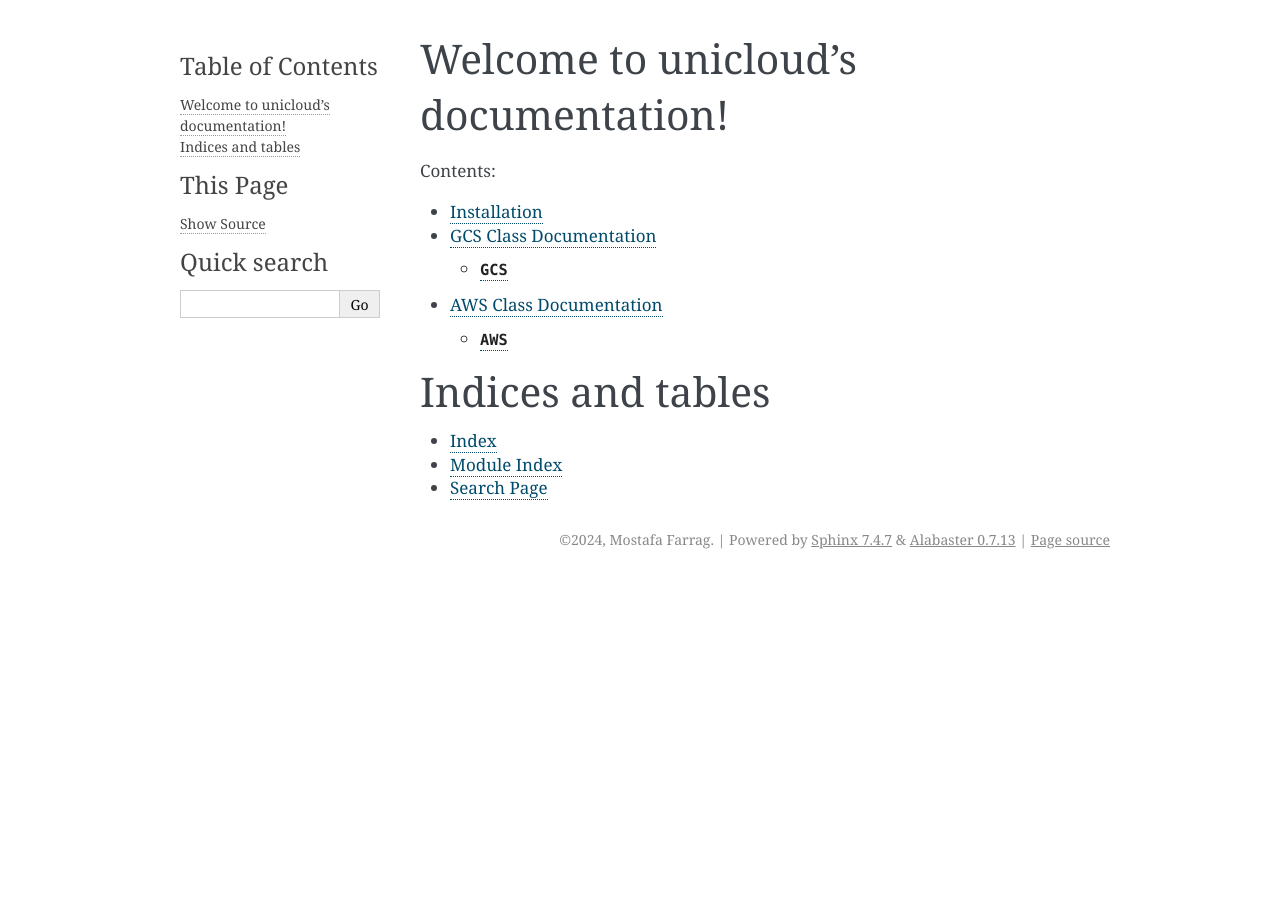
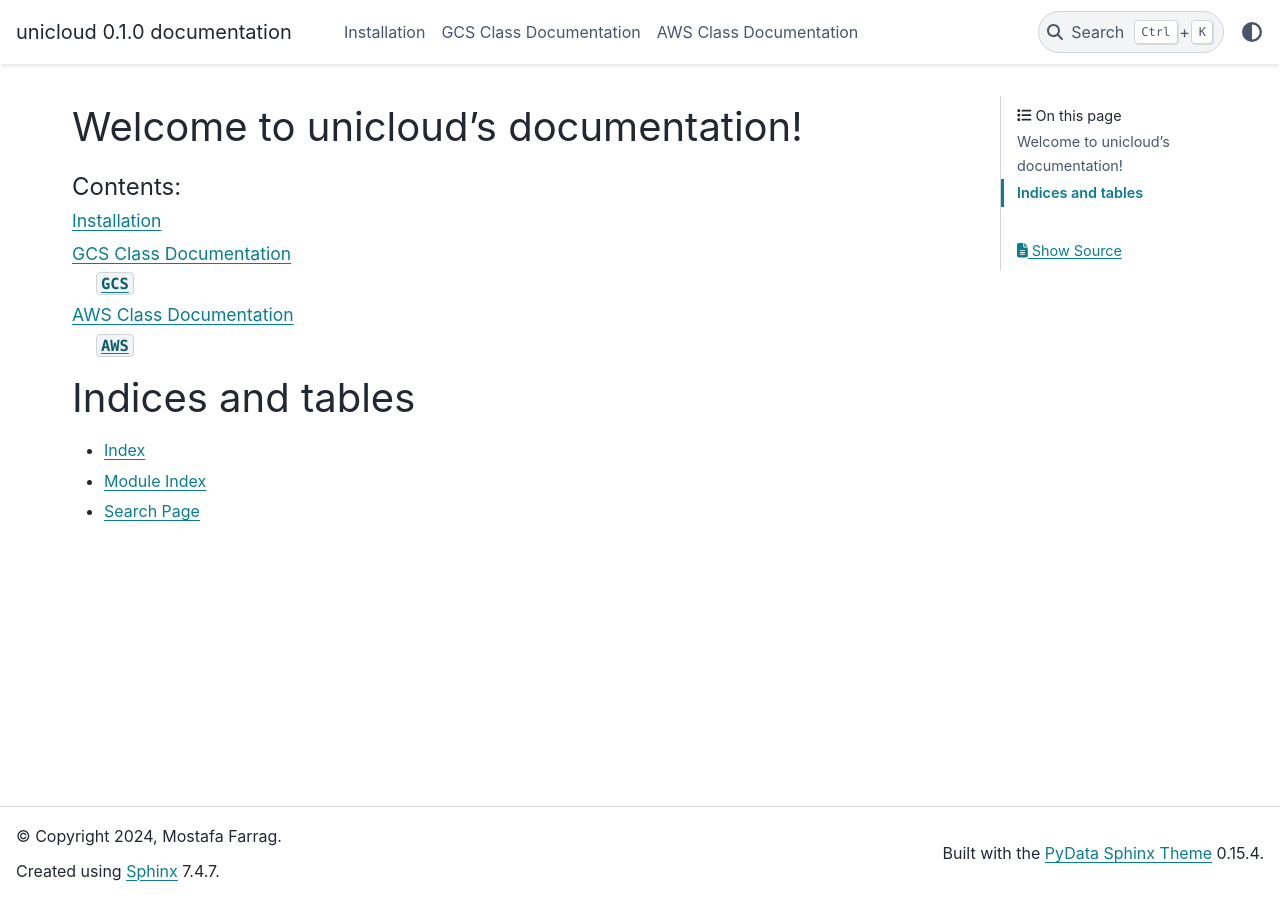
Before and after one commit to Serapieum-of-alex/unicloud, a Sphinx documentation site: the page built from docs/source/index.rst, in a window 1280 px wide. Built offline with Sphinx 7.4.7 and the PyData theme 0.15.4, drawn with Linux system fonts in a browser that asks for light colours.

Commit message:
add pydata theme to docs

```diff
--- /dev/null
+++ b/docs/requirements.txt
@@ -0,0 +1 @@
+pydata_sphinx_theme>=0.6.3
--- a/docs/source/conf.py
+++ b/docs/source/conf.py
@@ -5,6 +5,7 @@
 
 # -- Project information -----------------------------------------------------
 # https://www.sphinx-doc.org/en/master/usage/configuration.html#project-information
+# import pydata_sphinx_theme
 
 project = "unicloud"
 copyright = "2024, Mostafa Farrag"
@@ -25,5 +26,15 @@ root_doc = "index"
 # -- Options for HTML output -------------------------------------------------
 # https://www.sphinx-doc.org/en/master/usage/configuration.html#options-for-html-output
 
-html_theme = "alabaster"
+html_theme = "pydata_sphinx_theme"
+
+# Set the theme name
+# Optionally, you can customize the theme's configuration
+html_theme_options = {
+    "navigation_depth": 4,
+    "show_prev_next": False,
+    "show_toc_level": 2,
+    # Add any other theme options here
+}
+
 html_static_path = ["_static"]
```
Also changed, not shown: .readthedocs.yml.
